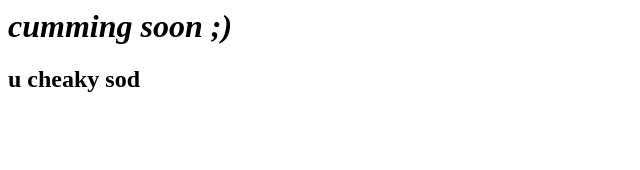
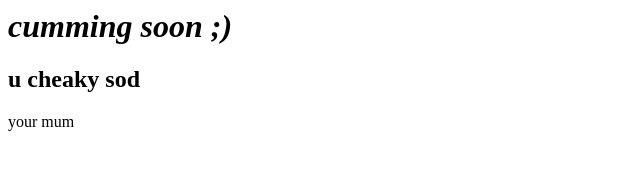
Before and after one commit to missnpig5/GPU, a plain HTML site: page index.html in a window 1280 px wide. Shown: the full height of the page, 0-640 px from the left. Drawn offline with Linux system fonts and the light colour scheme.

Commit message:
cumming soon

```diff
--- a/index.html
+++ b/index.html
@@ -12,6 +12,6 @@
 			</div>
 	<h2>u cheaky sod</h2>
 	<body >
-
+<p>your mum </p>
 	</body>
 </html>
```
